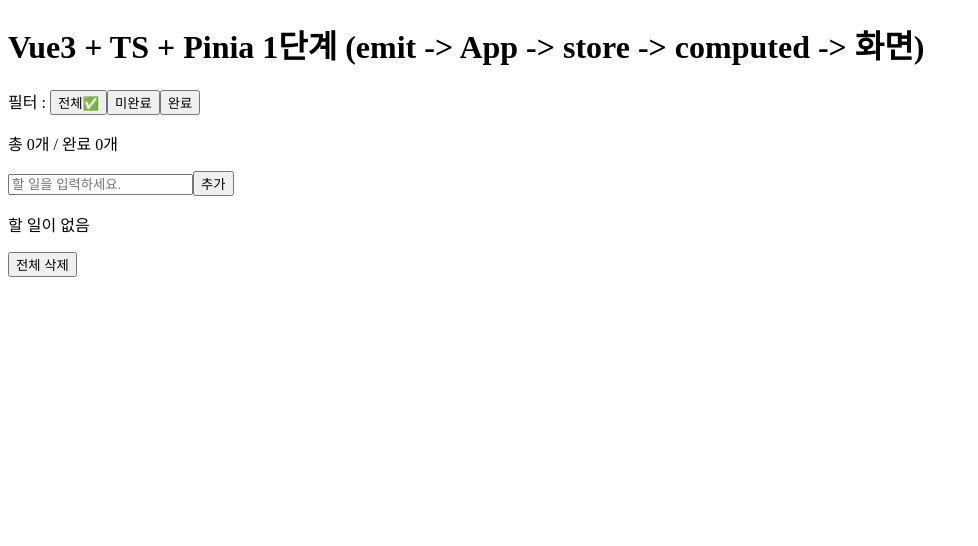
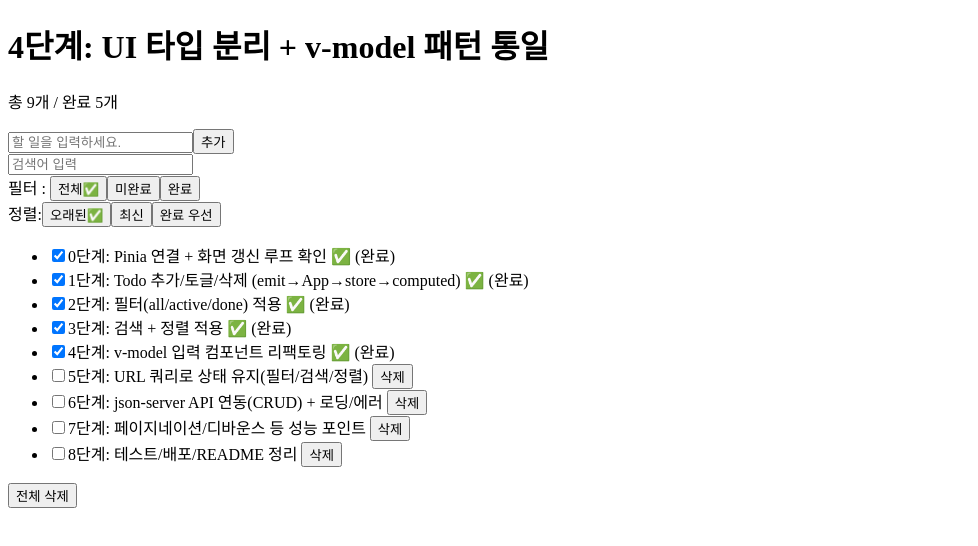
Before and after one commit to skantdlv9491-blip/vue3-pinia-mini-todo, a Vue app: page / in a window 1280 px wide. Shown: the top 546 px of the page, without its empty margins (0-978 px from the left). Built offline with nearby package versions, Linux system fonts and the light colour scheme.

Commit message:
2·3·4단계 완료

```diff
--- a/src/App.vue
+++ b/src/App.vue
@@ -3,22 +3,42 @@
 import TodoInput from "./components/TodoInput.vue";
 import TodoList from "./components/TodoList.vue";
 import TodoFilter from "./components/TodoFilter.vue";
-import type { TodoFilter as TodoFilterType } from "./components/TodoFilter.vue";
+import TodoSearch from "./components/TodoSearch.vue";
+import TodoSort from "./components/TodoSort.vue";
+
+import type {
+  TodoFilter as TodoFilterType,
+  TodoSort as TodoSortType,
+} from "@/types/todoUi";
 import { useTodoStore } from "./stores/todoStore";
 
 const todoStore = useTodoStore();
 
 const filter = ref<TodoFilterType>("all");
+const searchText = ref("");
+const sort = ref<TodoSortType>("oldset");
 
 const todoView = computed(() => {
-  let base = todoStore.todos;
+  let result = [...todoStore.todos];
   if (filter.value === "active") {
-    base = base.filter((t) => !t.done);
+    result = result.filter((t) => !t.done);
+  } else if (filter.value === "done") {
+    result = result.filter((t) => t.done);
   }
-  if (filter.value === "done") {
-    base = base.filter((t) => t.done);
+
+  if (searchText.value.trim()) {
+    result = result.filter((t) => t.text.includes(searchText.value));
   }
-  return base;
+
+  if (sort.value === "latest") {
+    result.sort((a, b) => b.id - a.id);
+  } else if (sort.value === "oldset") {
+    result.sort((a, b) => a.id - b.id);
+  } else {
+    result.sort((a, b) => Number(b.done) - Number(a.done));
+  }
+
+  return result;
 });
 
 const counterText = computed(() => {
@@ -55,10 +75,12 @@
 
 <template>
   <main>
-    <h1>Vue3 + TS + Pinia 1단계 (emit -> App -> store -> computed -> 화면)</h1>
-    <TodoFilter v-model="filter" />
+    <h1>4단계: UI 타입 분리 + v-model 패턴 통일</h1>
     <p>{{ counterText }}</p>
     <TodoInput @add="onAdd" />
+    <TodoSearch v-model="searchText" />
+    <TodoFilter v-model="filter" />
+    <TodoSort v-model="sort" />
 
     <TodoList :todos="todoView" @toggle="onToggle" @remove="onRemove" />
 
--- a/src/components/TodoFilter.vue
+++ b/src/components/TodoFilter.vue
@@ -1,6 +1,5 @@
 <script setup lang="ts">
-export type TodoFilter = "all" | "active" | "done";
-
+import type { TodoFilter } from "@/types/todoUi";
 const props = defineProps<{
   modelValue: TodoFilter;
 }>();
--- a/src/components/TodoList.vue
+++ b/src/components/TodoList.vue
@@ -26,7 +26,9 @@
           </span>
         </label>
 
-        <button type="button" @click="emit('remove', t.id)">삭제</button>
+        <button v-if="!t.done" type="button" @click="emit('remove', t.id)">
+          삭제
+        </button>
       </li>
     </ul>
 
--- /dev/null
+++ b/src/components/TodoSearch.vue
@@ -0,0 +1,20 @@
+<script setup lang="ts">
+import { computed } from "vue";
+const props = defineProps<{
+  modelValue: string;
+}>();
+
+const emit = defineEmits<{
+  (e: "update:modelValue", value: string): void;
+}>();
+
+const localValue = computed({
+  get: () => props.modelValue,
+  set: (value: string) => emit("update:modelValue", value),
+});
+</script>
+<template>
+  <section>
+    <input type="text" placeholder="검색어 입력" v-model="localValue" />
+  </section>
+</template>
--- /dev/null
+++ b/src/components/TodoSort.vue
@@ -0,0 +1,33 @@
+<script setup lang="ts">
+import type { TodoSort } from "@/types/todoUi";
+
+const props = defineProps<{
+  modelValue: TodoSort;
+}>();
+
+const emit = defineEmits<{
+  (e: "update:modelValue", value: TodoSort): void;
+}>();
+
+const setSort = (value: TodoSort) => {
+  emit("update:modelValue", value);
+};
+const isSelected = (value: TodoSort) => {
+  return props.modelValue === value;
+};
+</script>
+
+<template>
+  <section>
+    <span>정렬:</span>
+    <button @click="setSort('oldset')">
+      오래된<span v-if="isSelected('oldset')">✅</span>
+    </button>
+    <button @click="setSort('latest')">
+      최신<span v-if="isSelected('latest')">✅</span>
+    </button>
+    <button @click="setSort('doneFirst')">
+      완료 우선<span v-if="isSelected('doneFirst')">✅</span>
+    </button>
+  </section>
+</template>
--- a/src/stores/todoStore.ts
+++ b/src/stores/todoStore.ts
@@ -7,7 +7,37 @@
 }
 
 export const useTodoStore = defineStore("todo", {
-  state: () => ({ todos: [] as Todo[], nextId: 1 as number }),
+  state: () => ({
+    todos: [
+      { id: 1, text: "0단계: Pinia 연결 + 화면 갱신 루프 확인 ✅", done: true },
+      {
+        id: 2,
+        text: "1단계: Todo 추가/토글/삭제 (emit→App→store→computed) ✅",
+        done: true,
+      },
+      { id: 3, text: "2단계: 필터(all/active/done) 적용 ✅", done: true },
+      { id: 4, text: "3단계: 검색 + 정렬 적용 ✅", done: true },
+
+      { id: 5, text: "4단계: v-model 입력 컴포넌트 리팩토링 ✅", done: true },
+      {
+        id: 6,
+        text: "5단계: URL 쿼리로 상태 유지(필터/검색/정렬)",
+        done: false,
+      },
+      {
+        id: 7,
+        text: "6단계: json-server API 연동(CRUD) + 로딩/에러",
+        done: false,
+      },
+      {
+        id: 8,
+        text: "7단계: 페이지네이션/디바운스 등 성능 포인트",
+        done: false,
+      },
+      { id: 9, text: "8단계: 테스트/배포/README 정리", done: false },
+    ],
+    nextId: 10,
+  }),
   getters: {
     doneCount: (state) => state.todos.filter((t) => t.done).length,
     totalCount: (state) => state.todos.length,
--- /dev/null
+++ b/src/types/todoUi.ts
@@ -0,0 +1,2 @@
+export type TodoFilter = "all" | "active" | "done";
+export type TodoSort = "latest" | "oldset" | "doneFirst";
```
